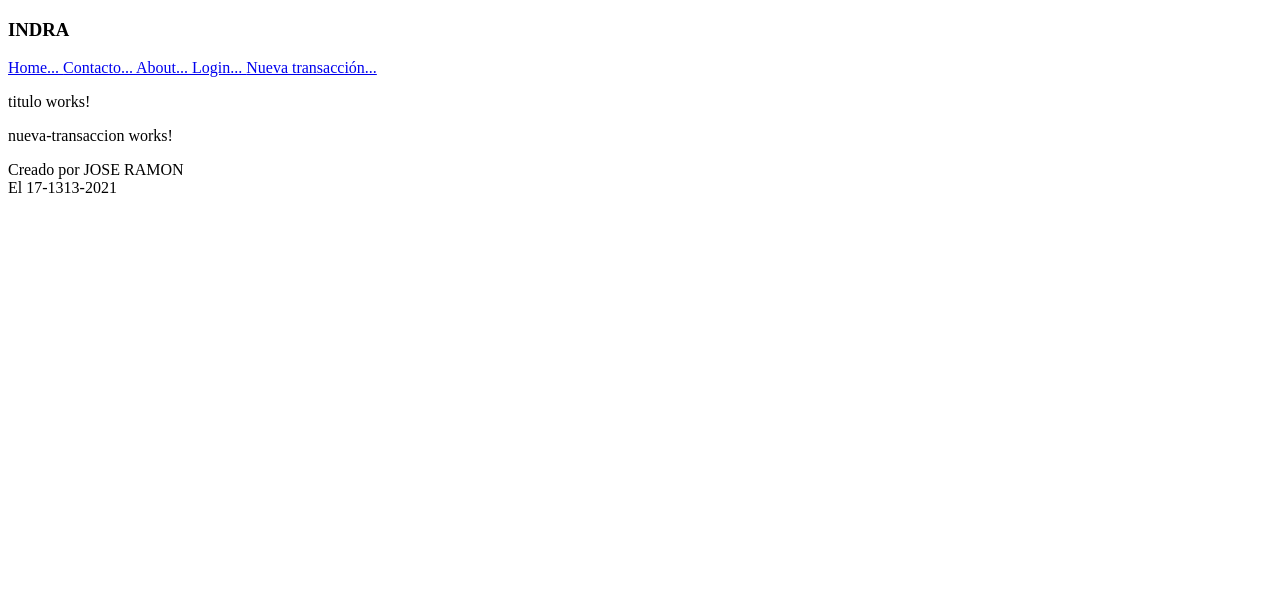
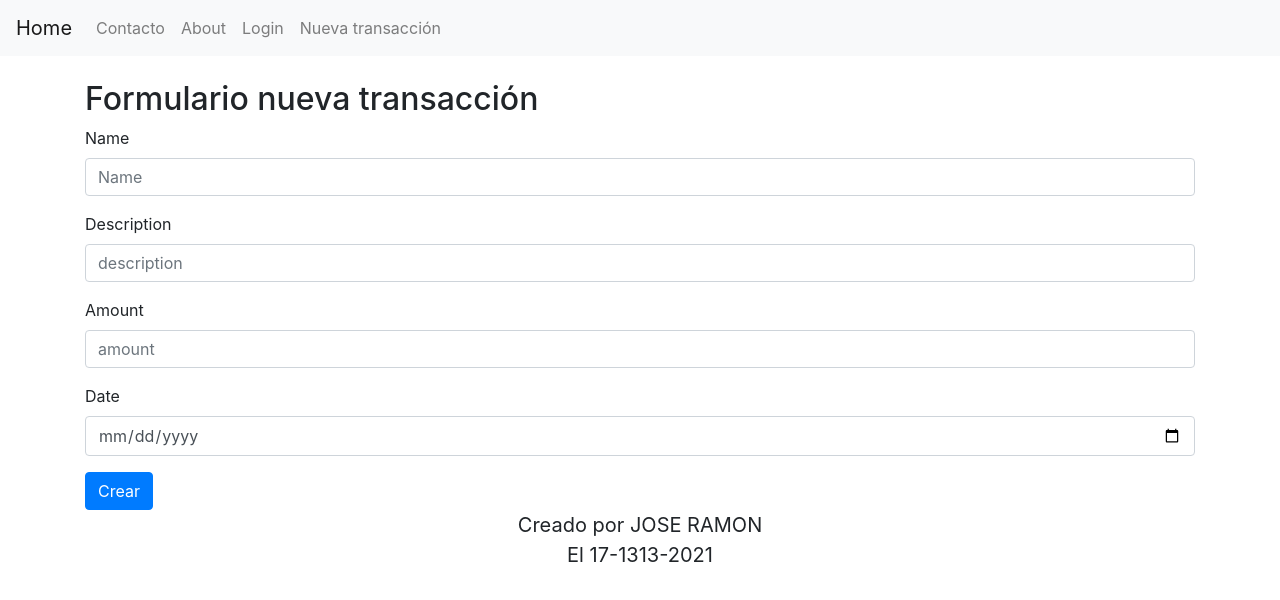
Before and after one commit to CAS-indra/demo-jose-ramon, an Angular app: page /transaction/new in a window 1280 px wide. Shown: the top 600 px of the page. Built offline with nearby package versions, Linux system fonts and the light colour scheme.

Commit message:
ejercicio lazy load con estilo boostrap

```diff
--- a/src/app/about/about.component.html
+++ b/src/app/about/about.component.html
@@ -1 +1,12 @@
-<p>about works!</p>
+<div class="container">
+    <div class="card">
+        <div class="card-header">
+            About
+        </div>
+        <div class="card-body">
+            <blockquote class="blockquote mb-0">
+            <p>about works!</p>
+            </blockquote>
+        </div>
+    </div>
+</div>
--- a/src/app/layout/cabecera/cabecera.component.html
+++ b/src/app/layout/cabecera/cabecera.component.html
@@ -1,3 +1,27 @@
+<nav class="navbar navbar-expand-lg navbar-light bg-light">
+    <a class="navbar-brand" routerLink="/">Home</a>
+    <button class="navbar-toggler" type="button" data-toggle="collapse" data-target="#navbarNav" aria-controls="navbarNav" aria-expanded="false" aria-label="Toggle navigation">
+      <span class="navbar-toggler-icon"></span>
+    </button>
+    <div class="collapse navbar-collapse" id="navbarNav">
+      <ul class="navbar-nav">
+        <li class="nav-item">
+          <a class="nav-link"routerLink="contacto">Contacto</a>
+        </li>
+        <li class="nav-item">
+          <a class="nav-link" routerLink="about">About</a>
+        </li>
+        <li class="nav-item">
+            <a class="nav-link" routerLink="auth/login">Login</a>
+        </li>
+        <li class="nav-item">
+            <a class="nav-link" routerLink="transaction/new">Nueva transacción</a>
+        </li>
+      </ul>
+    </div>
+  </nav><br>
+
+<!--
 <header>
     <h3>{{ empresa }}</h3>
     <nav>
@@ -18,3 +42,4 @@
         </a>
     </nav>
 </header>
+-->
--- a/src/app/layout/pie/pie.component.html
+++ b/src/app/layout/pie/pie.component.html
@@ -1,4 +1,6 @@
-<footer>
-    <div>Creado por {{ desarrollador | uppercase }}</div>
-    <div>El {{ fecha | date: 'dd-mmm-yyy' }}</div>
-</footer>
+<blockquote class="blockquote text-center">
+    <footer>
+        <div>Creado por {{ desarrollador | uppercase }}</div>
+        <div>El {{ fecha | date: 'dd-mmm-yyy' }}</div>
+    </footer>
+</blockquote>
--- a/src/app/login/login.component.html
+++ b/src/app/login/login.component.html
@@ -1 +1,23 @@
+<!--
 <p>login works!</p>
+-->
+
+<div class="container">
+    <h2>Formulario de login</h2>
+    <form>
+        <div class="form-group">
+          <label for="exampleInputEmail1">Email address</label>
+          <input type="email" class="form-control" id="exampleInputEmail1" aria-describedby="emailHelp" placeholder="Enter email">
+          <small id="emailHelp" class="form-text text-muted">We'll never share your email with anyone else.</small>
+        </div>
+        <div class="form-group">
+          <label for="exampleInputPassword1">Password</label>
+          <input type="password" class="form-control" id="exampleInputPassword1" placeholder="Password">
+        </div>
+        <div class="form-check">
+          <input type="checkbox" class="form-check-input" id="exampleCheck1">
+          <label class="form-check-label" for="exampleCheck1">Check me out</label>
+        </div>
+        <button type="submit" class="btn btn-primary">Entrar</button>
+      </form>
+</div>
--- a/src/app/nueva-transaccion/nueva-transaccion.component.html
+++ b/src/app/nueva-transaccion/nueva-transaccion.component.html
@@ -1 +1,26 @@
+<!--
 <p>nueva-transaccion works!</p>
+-->
+
+<div class="container">
+    <h2>Formulario nueva transacción</h2>
+    <form>
+        <div class="form-group">
+          <label for="name">Name</label>
+          <input type="text" class="form-control" id="name" placeholder="Name">
+        </div>
+        <div class="form-group">
+            <label for="description">Description</label>
+            <input type="text" class="form-control" id="description" placeholder="description">
+        </div>
+        <div class="form-group">
+            <label for="amount">Amount</label>
+            <input type="text" class="form-control" id="amount" placeholder="amount">
+        </div>
+        <div class="form-group">
+            <label for="date">Date</label>
+            <input type="date" class="form-control" id="date" placeholder="date">
+        </div>
+        <button type="submit" class="btn btn-primary">Crear</button>
+      </form>
+</div>
--- a/src/app/titulo/titulo.component.html
+++ b/src/app/titulo/titulo.component.html
@@ -1 +1,3 @@
+<!--
 <p>titulo works!</p>
+-->
--- a/src/index.html
+++ b/src/index.html
@@ -6,8 +6,16 @@
   <base href="/">
   <meta name="viewport" content="width=device-width, initial-scale=1">
   <link rel="icon" type="image/x-icon" href="favicon.ico">
+
+  <!-- Librerias Boostrap css -->
+  <link rel="stylesheet" href="https://maxcdn.bootstrapcdn.com/bootstrap/4.0.0/css/bootstrap.min.css">
 </head>
 <body>
   <app-root></app-root>
+
+  <!-- Librerias Boostrap js -->
+  <script src="https://code.jquery.com/jquery-3.2.1.slim.min.js"></script>
+<script src="https://cdnjs.cloudflare.com/ajax/libs/popper.js/1.12.9/umd/popper.min.js"></script>
+<script src="https://maxcdn.bootstrapcdn.com/bootstrap/4.0.0/js/bootstrap.min.js"></script>
 </body>
 </html>
```
